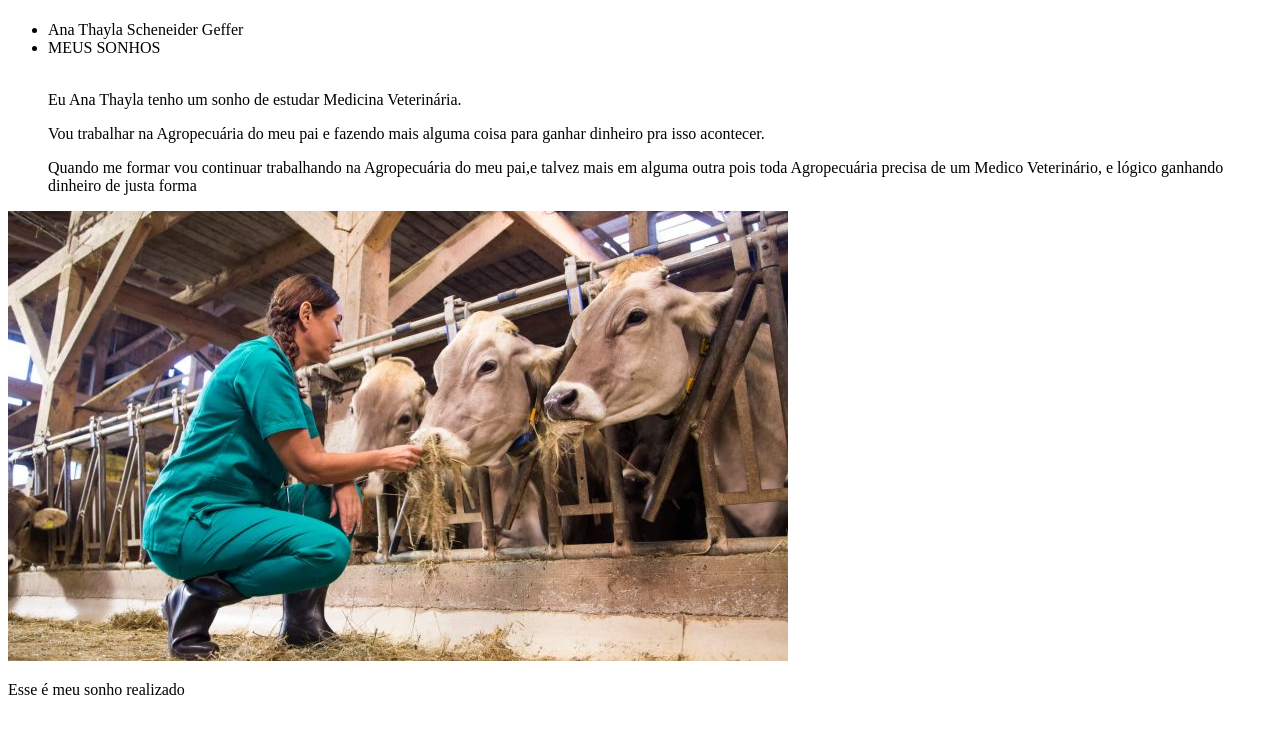
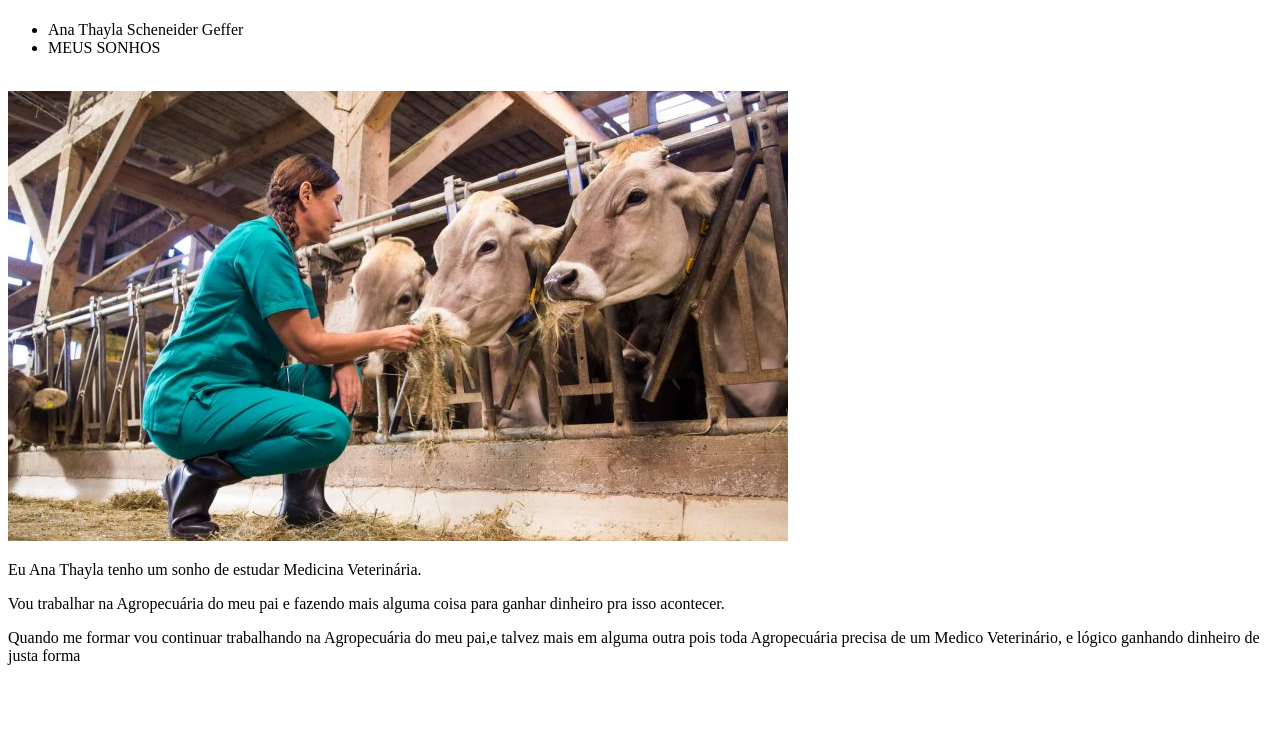
Before and after one commit to thaylaana/Meu-futuro-, a plain HTML site: page index.html in a window 1280 px wide. Drawn offline with Linux system fonts and the light colour scheme.

Commit message:
arrumado

```diff
--- a/index.html
+++ b/index.html
@@ -16,18 +16,19 @@
 <li class="item"> Ana Thayla Scheneider Geffer </li>
 <li class="item"> MEUS SONHOS</li>
 <img src="" alt="">
-<p>Eu Ana Thayla tenho um sonho de estudar Medicina Veterinária.</p>
-<p>Vou trabalhar na Agropecuária do meu pai e fazendo mais alguma coisa para ganhar dinheiro pra isso acontecer.</p>
-<p>Quando me formar vou continuar trabalhando na Agropecuária do meu pai,e talvez mais em alguma outra
-pois toda Agropecuária precisa de um Medico Veterinário, e lógico ganhando dinheiro de justa forma</p>
+
 
 </ul>
 
 </header>
 <div>
     <img src="euana.jpg" alt="é uma foto de Veterinária">
-    <p>Esse é meu sonho realizado</p>
+    <p>Eu Ana Thayla tenho um sonho de estudar Medicina Veterinária.</p>
+<p>Vou trabalhar na Agropecuária do meu pai e fazendo mais alguma coisa para ganhar dinheiro pra isso acontecer.</p>
+<p>Quando me formar vou continuar trabalhando na Agropecuária do meu pai,e talvez mais em alguma outra
+pois toda Agropecuária precisa de um Medico Veterinário, e lógico ganhando dinheiro de justa forma</p>
+
 </div>
 
-</body>
-</html>
+<body>
+    </html>
```
